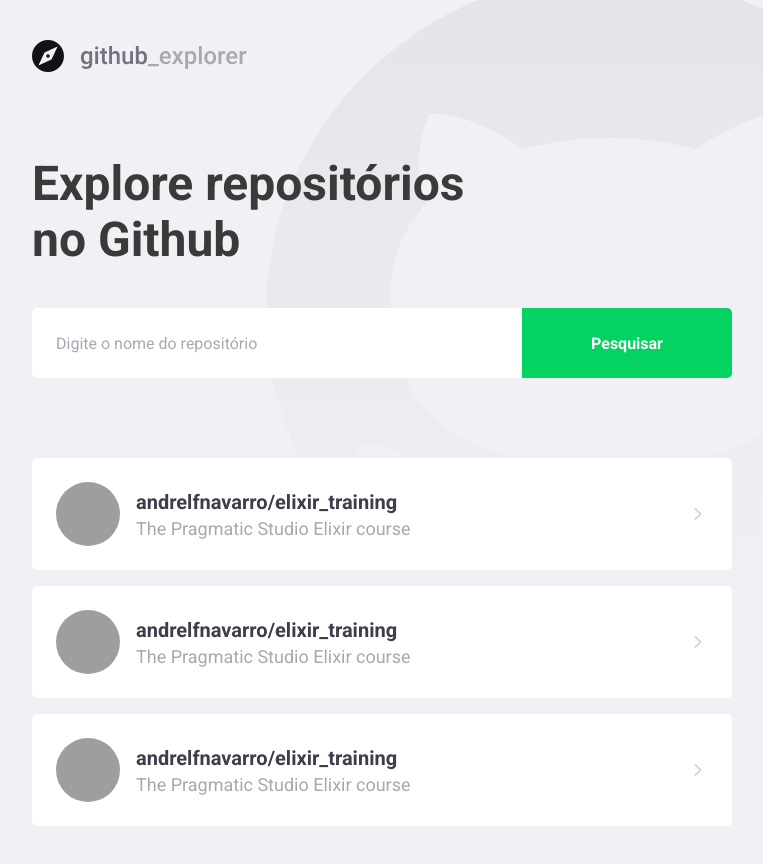
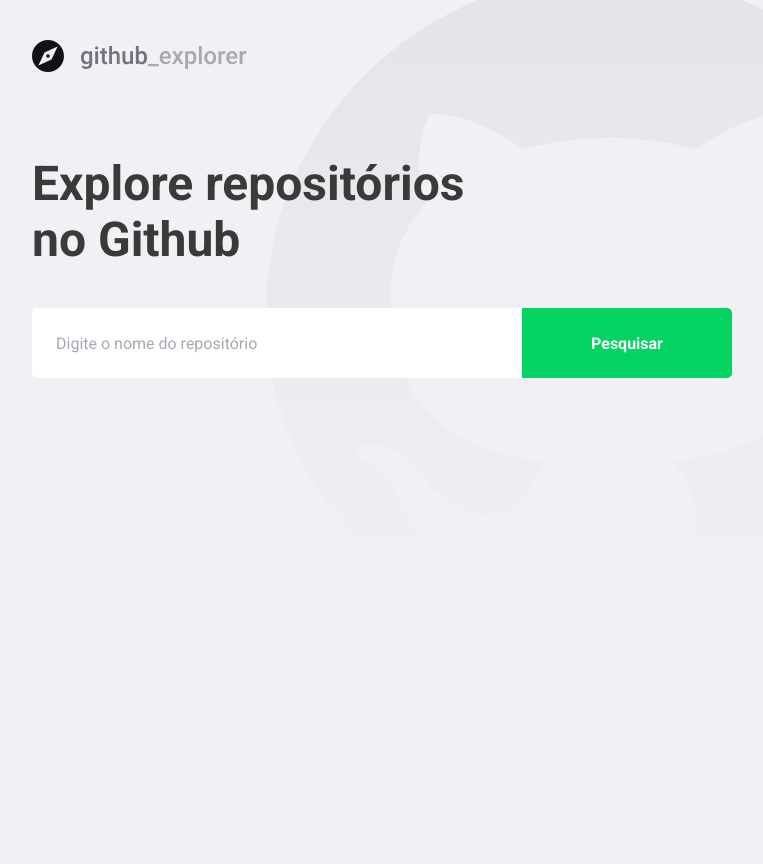
Before and after one commit to andrelfnavarro/gostack11-github-explorer, a React (Create React App) app: page / in a window 1280 px wide. Shown: the whole page, without its empty margins (148-911 px from the left). After the commit the page ends 800 px from the top, so only its background shows below. Built offline with nearby package versions, Linux system fonts and the light colour scheme; grey boxes are pictures that could not be loaded.

Commit message:
Fetcihng repos on github api

```diff
--- a/package.json
+++ b/package.json
@@ -11,6 +11,7 @@
     "@types/react": "^17.0.0",
     "@types/react-dom": "^17.0.0",
     "@types/styled-components": "^5.1.9",
+    "axios": "^0.21.1",
     "polished": "^4.1.2",
     "react": "^17.0.2",
     "react-dom": "^17.0.2",
--- a/src/pages/Dashboard/index.tsx
+++ b/src/pages/Dashboard/index.tsx
@@ -1,53 +1,63 @@
-import React from 'react';
+import React, { useState, FormEvent } from 'react';
 import logoImg from 'assets/logo.svg';
 import { FiChevronRight } from 'react-icons/fi';
+import api from 'services/api';
 import { Title, Form, Repositories } from './styles';
 
+interface Repository {
+  // eslint-disable-next-line camelcase
+  full_name: string;
+  description: string;
+  owner: {
+    login: string;
+    // eslint-disable-next-line camelcase
+    avatar_url: string;
+  };
+}
+
 export const Dashboard: React.FC = () => {
+  const [newRepo, setNewRepo] = useState('');
+  const [repositories, setRepositories] = useState<Array<Repository>>([]);
+
+  const addRepository = async (
+    event: FormEvent<HTMLFormElement>,
+  ): Promise<void> => {
+    event.preventDefault();
+    const response = await api.get<Repository>(`repos/${newRepo}`);
+    const repository = response.data;
+
+    setRepositories((prevRepositories) => [...prevRepositories, repository]);
+    setNewRepo('');
+  };
+
   return (
     <>
-      <img src={logoImg} alt="Logo" />
+      <img src={logoImg} alt="Github Explorer" />
       <Title>Explore repositórios no Github</Title>
 
-      <Form>
-        <input placeholder="Digite o nome do repositório" />
+      <Form onSubmit={addRepository}>
+        <input
+          value={newRepo}
+          onChange={(e) => setNewRepo(e.target.value)}
+          placeholder="Digite o nome do repositório"
+        />
         <button type="submit">Pesquisar</button>
       </Form>
 
       <Repositories>
-        <a href="teste">
+        {repositories.map((repository) => (
+          <a key={repository.full_name} href="teste">
             <img
-            alt="André Navarro"
-            src="https://avatars.githubusercontent.com/u/32081314?v=4"
+              alt={repository.owner.login}
+              src={repository.owner.avatar_url}
             />
             <div>
-            <strong>andrelfnavarro/elixir_training</strong>
-            <p>The Pragmatic Studio Elixir course</p>
+              <strong>{repository.full_name}</strong>
+              <p>{repository.description}</p>
             </div>
             <FiChevronRight size={20} />
           </a>
-        <a href="teste">
-          <img
-            alt="André Navarro"
-            src="https://avatars.githubusercontent.com/u/32081314?v=4"
-          />
-          <div>
-            <strong>andrelfnavarro/elixir_training</strong>
-            <p>The Pragmatic Studio Elixir course</p>
-          </div>
-          <FiChevronRight size={20} />
-        </a>
-        <a href="teste">
-          <img
-            alt="André Navarro"
-            src="https://avatars.githubusercontent.com/u/32081314?v=4"
-          />
-          <div>
-            <strong>andrelfnavarro/elixir_training</strong>
-            <p>The Pragmatic Studio Elixir course</p>
-          </div>
-          <FiChevronRight size={20} />
-        </a>
+        ))}
       </Repositories>
     </>
   );
--- a/src/pages/Dashboard/styles.ts
+++ b/src/pages/Dashboard/styles.ts
@@ -76,7 +76,8 @@
     }
 
     div {
-      margin-left: 16px;
+      margin: 0 16px;
+      flex: 1;
 
       strong {
         font-size: 20px;
--- a/src/reportWebVitals.ts
+++ b/src/reportWebVitals.ts
@@ -1,6 +1,6 @@
 import { ReportHandler } from 'web-vitals';
 
-const reportWebVitals = (onPerfEntry?: ReportHandler) => {
+const reportWebVitals = (onPerfEntry?: ReportHandler): void => {
   if (onPerfEntry && onPerfEntry instanceof Function) {
     import('web-vitals').then(({ getCLS, getFID, getFCP, getLCP, getTTFB }) => {
       getCLS(onPerfEntry);
--- /dev/null
+++ b/src/services/api.ts
@@ -0,0 +1,7 @@
+import axios from 'axios';
+
+const api = axios.create({
+  baseURL: 'https://api.github.com',
+});
+
+export default api;
```
Also changed, not shown: .eslintrc.json. Lines whose indentation alone changed are shown as unchanged.
